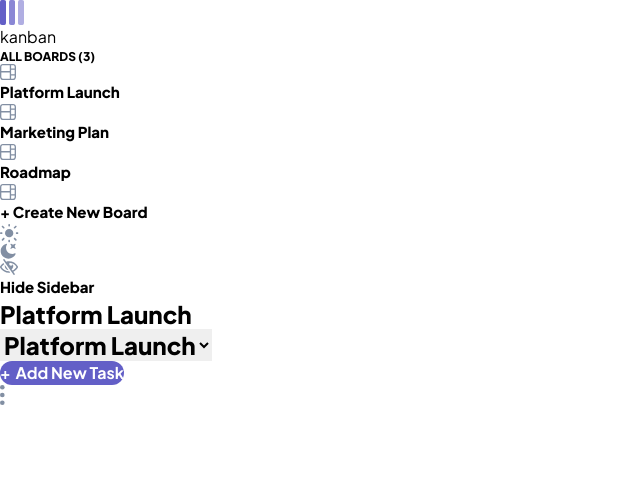
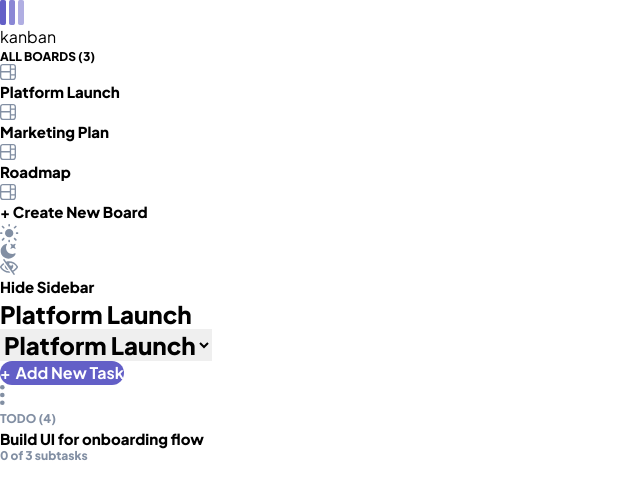
Before and after one commit to Kojoel/kanban-w-react, a React (Vite) app: page / in a window 1280 px wide. Shown: the top 498 px of the page, without its empty margins (0-640 px from the left). Built offline with nearby package versions, Linux system fonts and the light colour scheme.

Commit message:
create interface for board

```diff
--- a/src/App.tsx
+++ b/src/App.tsx
@@ -1,9 +1,15 @@
+import { useEffect } from "react";
 import BoardContent from "./components/constant/BoardContent";
 import Header from "./components/constant/Header";
 import Sidebar from "./components/constant/SideBar";
+import { getData } from "./kanban services/apiService";
 
 
 function App() {
+
+  useEffect(() => {
+    getData();
+  })
 
   return (
     <>
--- a/src/components/constant/BoardContent.tsx
+++ b/src/components/constant/BoardContent.tsx
@@ -1,9 +1,10 @@
 import '../../styles/abstracts/_variables.scss';
+import Column from '../reusable/Column';
 
 const BoardContent = () => {
   return (
-    <div className="w-full h-full bg-[var(--grey-03)] overflow-y-auto">
-        <p className=""></p>
+    <div className="w-full h-full bg-[var(--grey-03)] overflow-y-auto p-[24px] flex gap-[24px]">
+        <Column colName={'TODO'} />
     </div>
   )
 }
--- /dev/null
+++ b/src/components/reusable/Column.tsx
@@ -0,0 +1,21 @@
+import '../../styles/base/_typography.scss';
+
+const Column = ({ colName }: { colName: string }) => {
+  return (
+    <div className="col-name w-[280px] h-full">
+        <div className="flex gap-[12px] items-center mb-[24px]">
+            <div className="circle w-[15px] h-[15px] rounded-full bg-red-500"></div>
+            <span className="heading-s ">{colName} (4)</span>
+        </div>
+        <div className="cards flex flex-col gap-5">
+            <div className="card w-full h-[fit-content] pt-[23px] pb-[23px] pl-[16px] pr-[16px] bg-[var(--white)] rounded-xl flex flex-col gap-[8px] cursor-pointer">
+                <div className="title heading-m">Build UI for onboarding flow</div>
+                <p className="heading-s">0 of 3 subtasks</p>
+            </div>
+        </div>
+
+    </div>
+  )
+}
+
+export default Column
--- /dev/null
+++ b/src/kanban services/apiService.ts
@@ -0,0 +1,13 @@
+
+const dataUrl = 'assets/data.json';
+
+export const getData = async () => {
+    try {
+        const data = await fetch(dataUrl);
+        const response = await data.json();
+
+        console.log(response);
+    } catch (err) {
+        // console.error(err)
+    }
+}
```
Also changed, not shown: src/components/reusable/Card.tsx (added, +10 -0 lines), src/interfaces/board.ts (added, +26 -0 lines).
